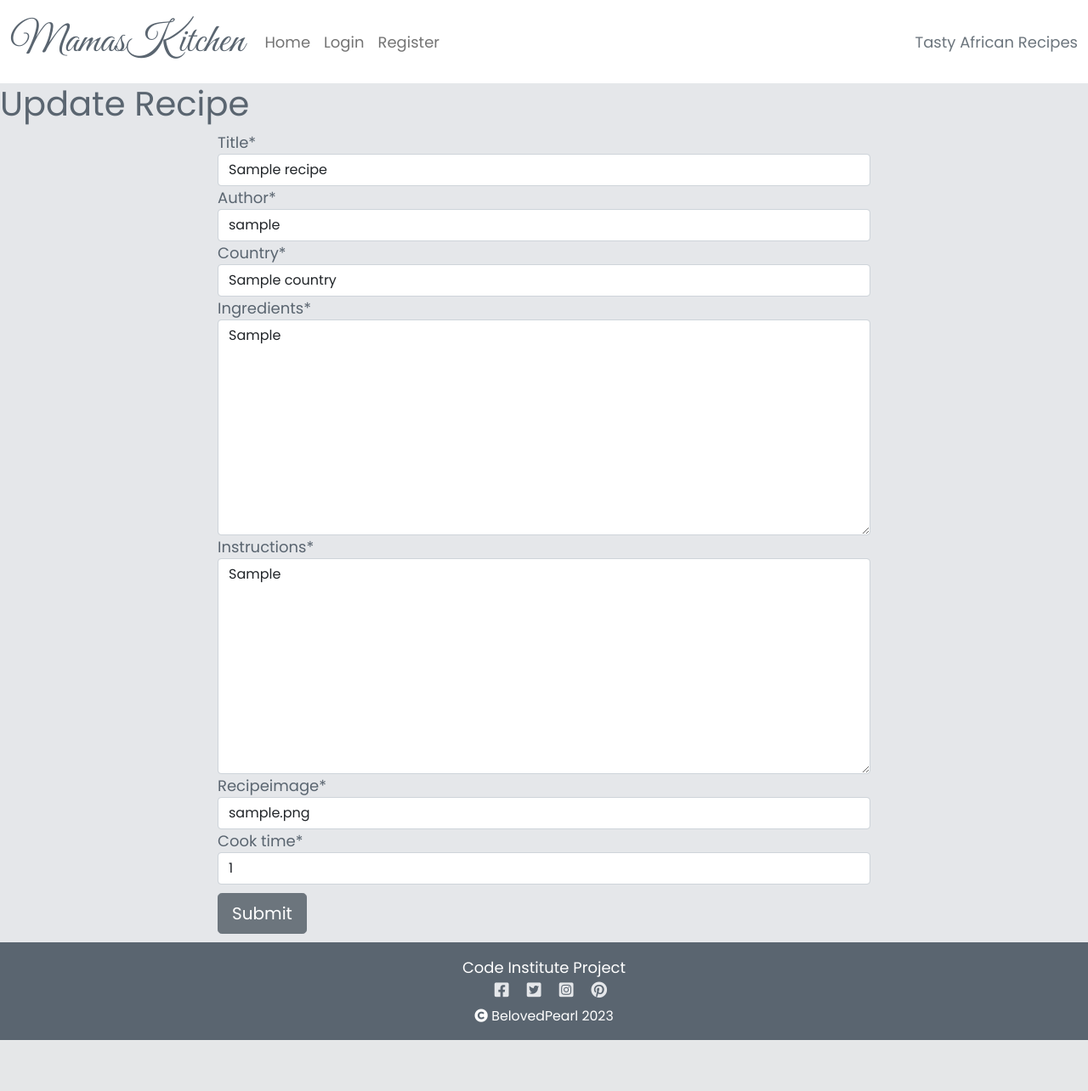
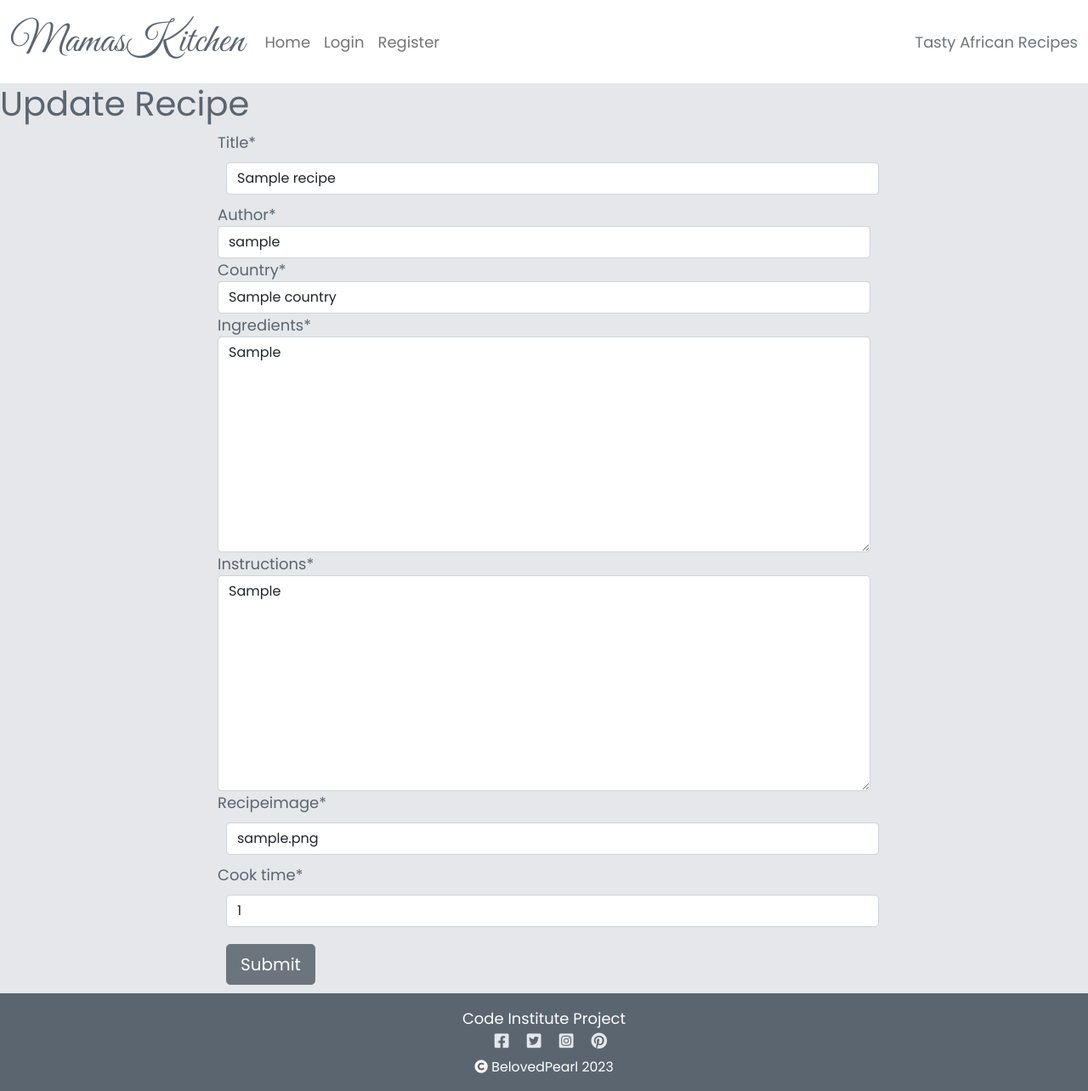
Before and after one commit to belovedpearl/AfricanRecipes-PP4, a Django app: page /updaterecipe/edit/1 in a window 1280 px wide. Shown: the whole page at 85% size. Before the commit the page ends 1224 px from the top, so only its background shows below. Run offline with Django 3.2, Linux system fonts and the light colour scheme; tables that the repository leaves empty hold one stand-in row (values such as "Sample post"); some libraries are stand-ins or nearby versions.

Commit message:
Add margin around form input and restrict post edit to authors of post

```diff
--- a/recipes/views.py
+++ b/recipes/views.py
@@ -35,7 +35,6 @@ class AddRecipe(generic.CreateView):
     template_name = "addrecipe.html"
 
 
-
 class RecipeDetails(generic.DetailView,):
     """
     Displays more details of a specific recipe
--- a/static/css/style.css
+++ b/static/css/style.css
@@ -10,6 +10,9 @@ body {
 
 p{
     margin-bottom: 0;
+}
+input{
+    margin: 10px;
 }
 /*_______________ Logo _________________ */
 #life{
--- a/templates/details.html
+++ b/templates/details.html
@@ -20,7 +20,7 @@
             {% endif %}
             <p class="lead text-center">{{ recipe.description }}</p>
             <div class="text-center">
-                {% if user.is_authenticated %}
+                {% if user.is_authenticated and request.user == recipe.author %}
                 <a class="btn" href="{% url 'updaterecipe' recipe.pk %}" aria-label="Click to update {{ recipe.title }}">
                     <i class="fas fa-edit me-2"></i>
                 </a>
```
